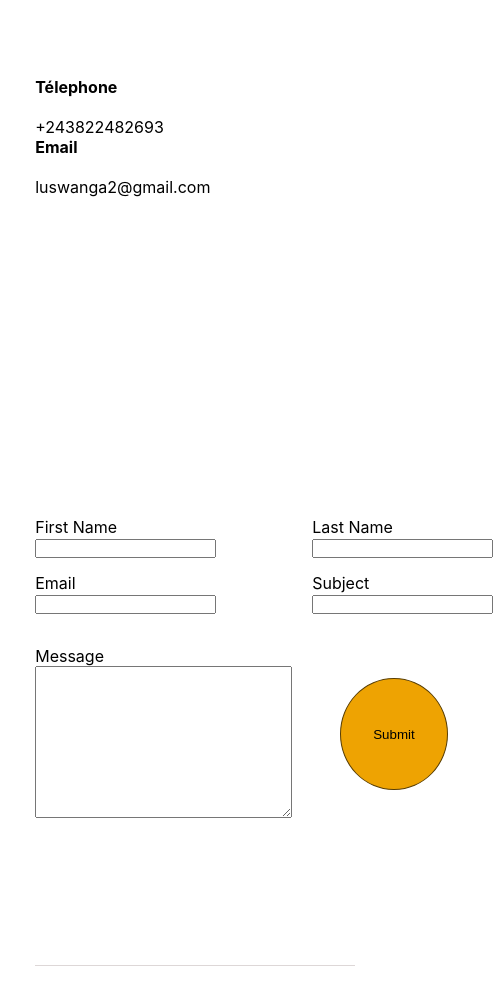
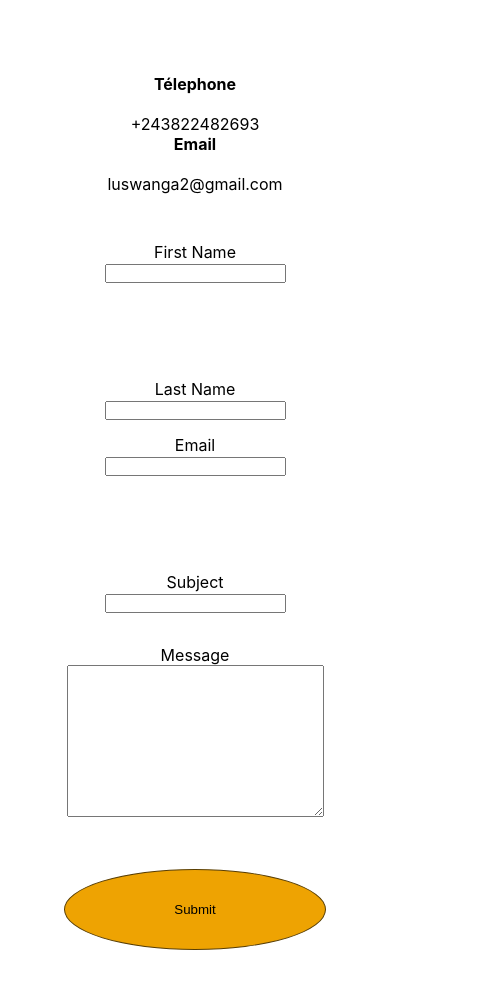
Before and after one commit to Lusa3/responsive-portfolio, a plain HTML site: page contact.html in a window 390 px wide. Shown: the part 114-1100 px from the top of the page, 493 px wide, since content can reach past the window. Drawn offline with Linux system fonts and the light colour scheme.

Commit message:
style: from put it in column

```diff
--- a/style.css
+++ b/style.css
@@ -546,47 +546,27 @@ nav a:hover {
 
 /*----mobile-----*/
 @media screen and (max-width:767px) {
+    body {
+        margin: 1rem;
+        padding: 1rem;
+        color: var(--black-color);
+    }
+
     .contact {
         display: flex;
         flex-direction: column;
-        justify-content: center;
-
+        text-align: center;
+        gap: 3rem;
         padding-top: 5rem;
-        padding-bottom: 8rem;
+        padding-bottom: 10rem;
     }
 
-    .contact li {
-        list-style: none;
-    }
 
     .section-contact {
-        font-size: 1.2rem;
+        font-size: 10rem;
     }
     .from__info {
-
-    }
-
-    .from__info--name {
-        gap: 6rem;
-        margin-bottom: 15px;
-    }
-
-    .from__info--subject {
-        padding-bottom: 2rem;
-    }
-
-    .from__info--submit {
-        justify-content: space-around;
-        gap: 1rem;
-        margin-bottom: 15px;
-    }
-
-    .from__info--send {
-        padding: 2rem;
-        margin: 2rem;
-        border-radius: 50%;
-        background: var(--orange-color);
-        border: 1px solid #593E03;
+        flex-direction: column;
     }
 
 }
```
